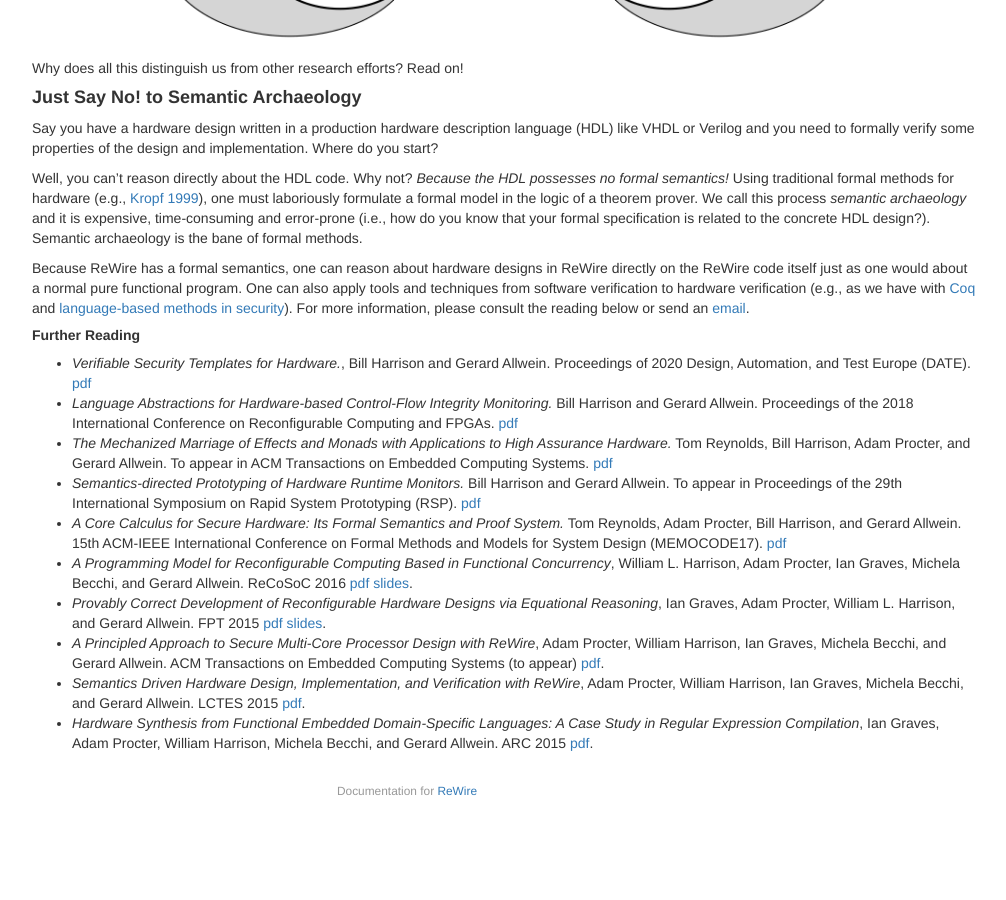
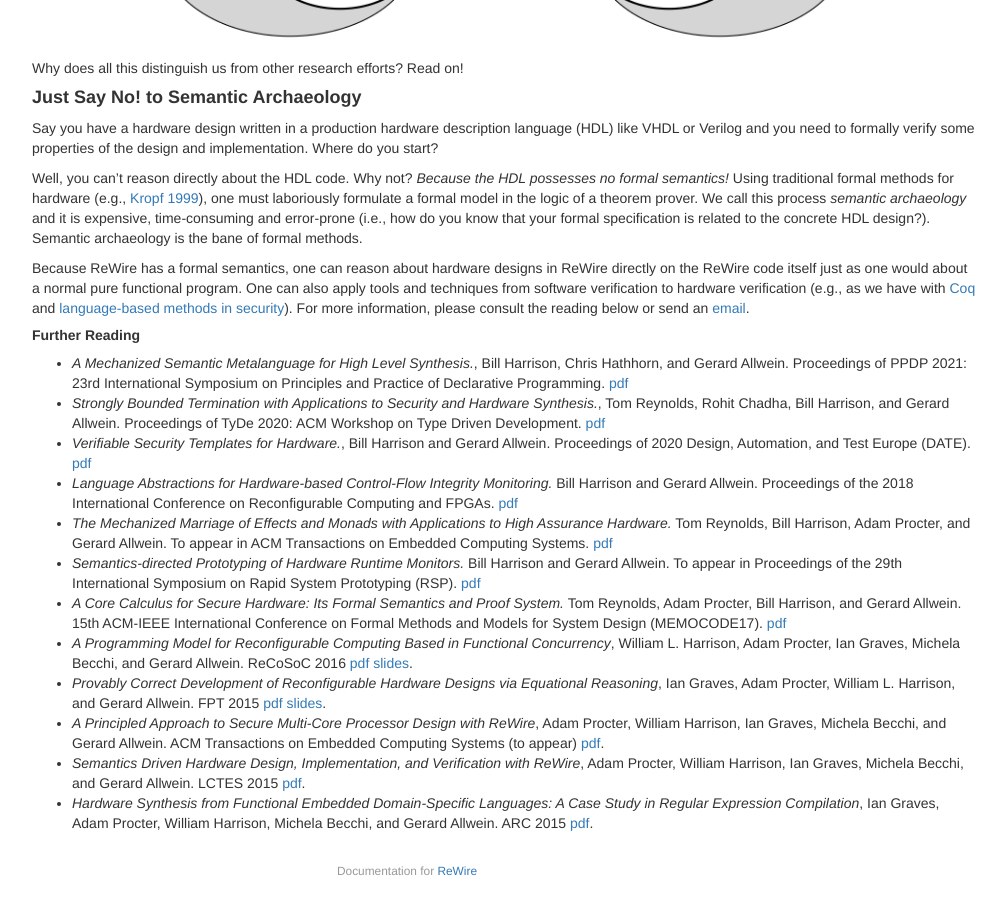
Before and after one commit to rewire-hardware/ReWire, a Jekyll site: the page built from index.md, in a window 1280 px wide and 900 px high, scrolled down 778 px. Shown: the whole window, without its empty margins (233-1239 px from the left). Built offline with Jekyll 4.4.1, drawn with Linux system fonts in a browser that asks for light colours; before the commit the page ends 1598 px from its top, so only the background shows below that.

Commit message:
adding some more papers; need to correct the rest of it

```diff
--- a/index.md
+++ b/index.md
@@ -40,6 +40,8 @@ Because ReWire has a formal semantics, one can reason about hardware designs in
 
 ##### __Further Reading__
 
+* _A Mechanized Semantic Metalanguage for High Level Synthesis._, Bill Harrison, Chris Hathhorn, and Gerard Allwein. Proceedings of PPDP 2021: 23rd International Symposium on Principles and Practice of Declarative Programming. [pdf]({{ site.baseurl }}/assets/papers/ppdp21.pdf)
+* _Strongly Bounded Termination with Applications to Security and Hardware Synthesis._, Tom Reynolds, Rohit Chadha, Bill Harrison, and Gerard Allwein. Proceedings of TyDe 2020: ACM Workshop on Type Driven Development. [pdf]({{ site.baseurl }}/assets/papers/tyde20.pdf)
 * _Verifiable Security Templates for Hardware._, Bill Harrison and Gerard Allwein. Proceedings of 2020 Design, Automation, and Test Europe (DATE). [pdf]({{ site.baseurl }}/assets/papers/date20.pdf)
 * _Language Abstractions for Hardware-based Control-Flow Integrity Monitoring._ Bill Harrison and Gerard Allwein. Proceedings of the 2018 International Conference on Reconfigurable Computing and FPGAs. [pdf]({{ site.baseurl }}/assets/papers/reconfig18.pdf)
 * _The Mechanized Marriage of Effects and Monads with Applications to High Assurance Hardware._ Tom Reynolds, Bill Harrison, Adam Procter, and Gerard Allwein. To appear in ACM Transactions on Embedded Computing Systems. [pdf]({{ site.baseurl }}/assets/papers/tecs18.pdf)
```
Also changed, not shown: 2 other files.
